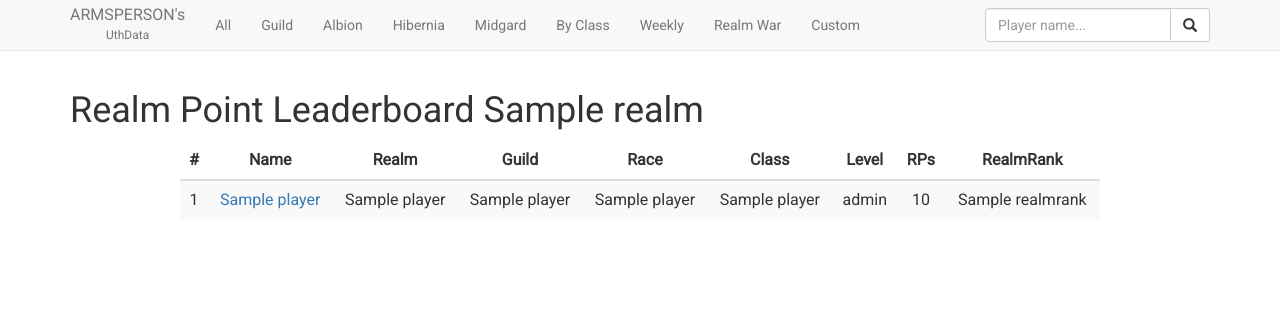
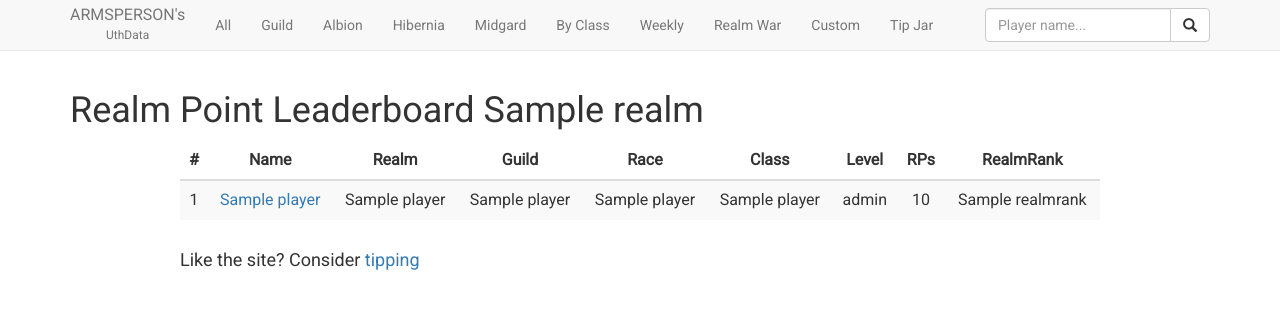
Before and after one commit to prsauer/uthmetric, a Django app: template hello/apps/hellocount/templates/leaders.html in a window 1280 px wide. Shown: the top 309 px of the page. Run offline with Django 3.2, Linux system fonts and the light colour scheme; the template is opened without the code that fills it: most values are stand-ins (such as "Sample title", 1, 10 or a date in 2020); parts of the project's set-up code (start-up, migrations or seed data) failed here and were passed over; some libraries are stand-ins or nearby versions.

Commit message:
Add tip jar. fucking aws

```diff
--- a/hello/apps/hellocount/templates/leaders.html
+++ b/hello/apps/hellocount/templates/leaders.html
@@ -48,6 +48,9 @@
         </tbody>
       </table>
     </div>
+    <div class="col-md-10 col-md-offset-1">
+      <h4>Like the site? Consider <a href="https://www.paypal.me/armsperson/2.50">tipping</a></h4>
+    </div>
   </div>
 </body>
 </html>
--- a/hello/apps/hellocount/templates/navbar.html
+++ b/hello/apps/hellocount/templates/navbar.html
@@ -33,6 +33,7 @@ function goSearch() {
         <li class="{% if realm == 'weekly_realm' %}active{% endif %}"><a href="{% url 'weekly_realm' %}">Weekly</a></li>
         <li class="{% if realm == 'realmwar' %}active{% endif %}"><a href="{% url 'realmwar' %}">Realm War</a></li>
         <li class="{% if realm == 'custom' %}active{% endif %}"><a href="{% url 'create_custom' %}">Custom</a></li>
+        <li><a href="https://www.paypal.me/armsperson/2.50">Tip Jar</a></li>
       </ul>
       <div class="nav navbar-nav navbar-right">
         <div class="navbar-form">
```
